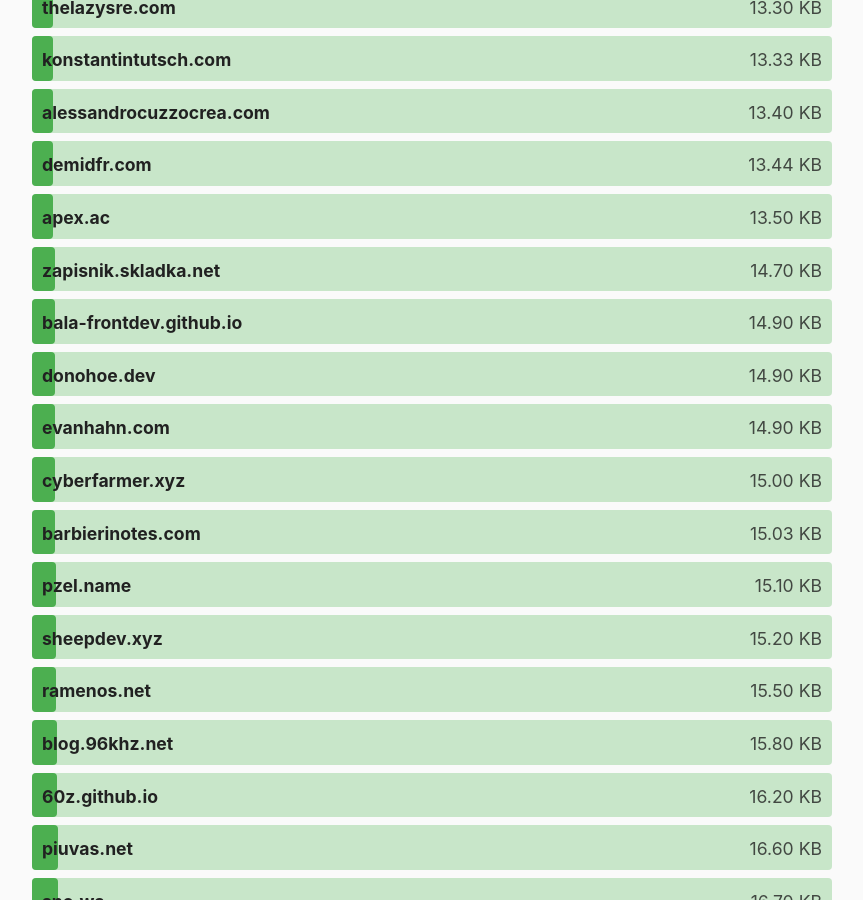
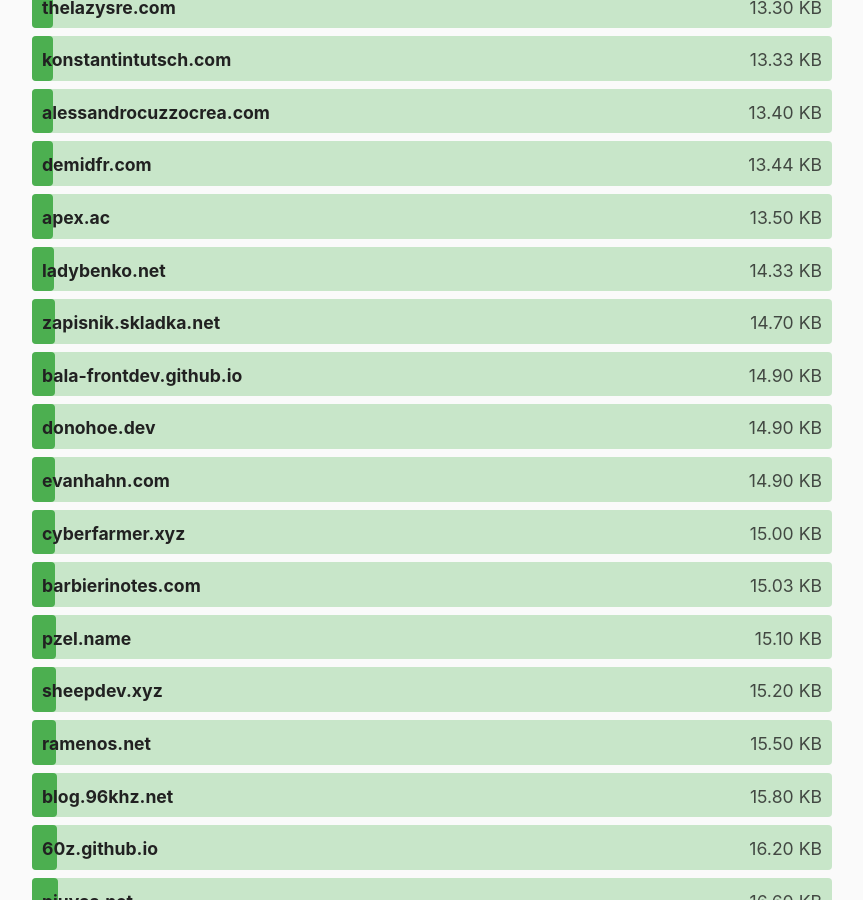
Before and after one commit to kevquirk/512kb.club, a Jekyll site: the page built from index.md, in a window 1280 px wide and 900 px high, scrolled down 7740 px. Shown: the whole window, without its empty margins (208-1071 px from the left). Built offline with Jekyll 4.4.1, drawn with Linux system fonts in a browser that asks for light colours.

Commit message:
Update sites.yml

```diff
--- a/_data/sites.yml
+++ b/_data/sites.yml
@@ -4207,3 +4207,8 @@
   url: https://zwieratko.sk/
   size: 28.07
   last_checked: 2024-02-11
+
+- domain: ladybenko.net
+  url: https://ladybenko.net/
+  size: 14.33
+  last_checked: 2024-08-10
```
